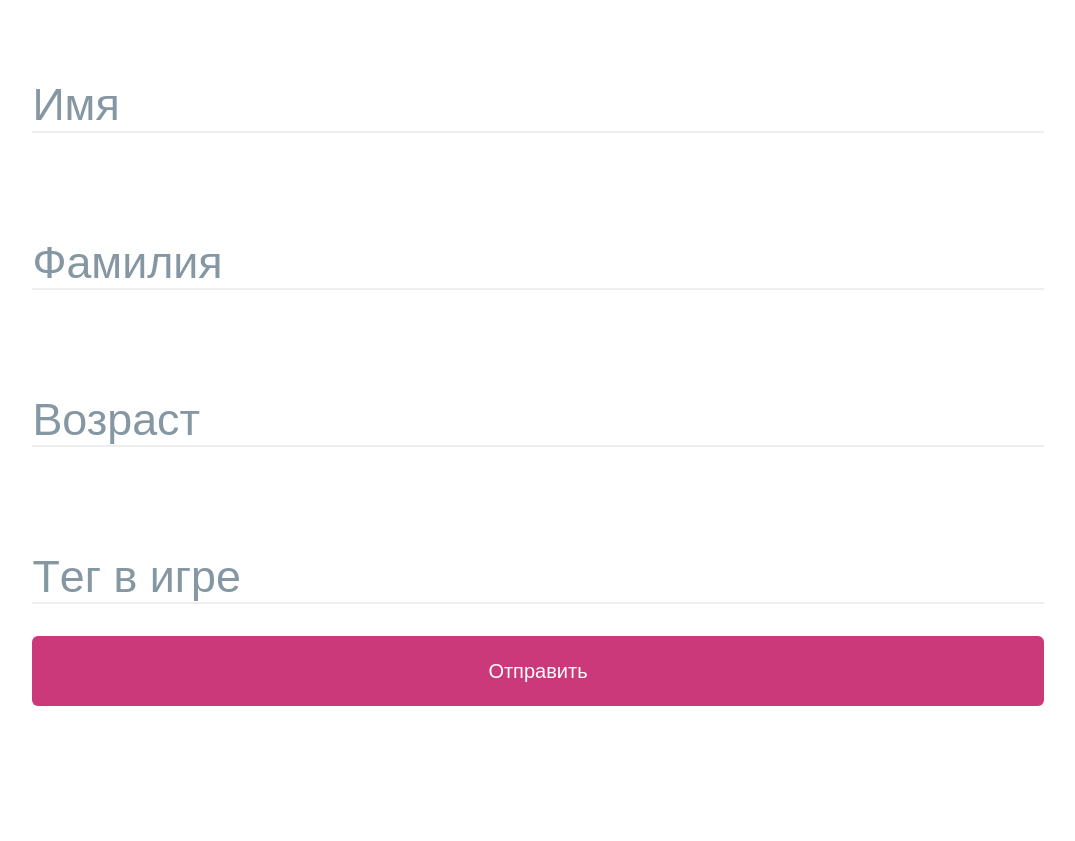
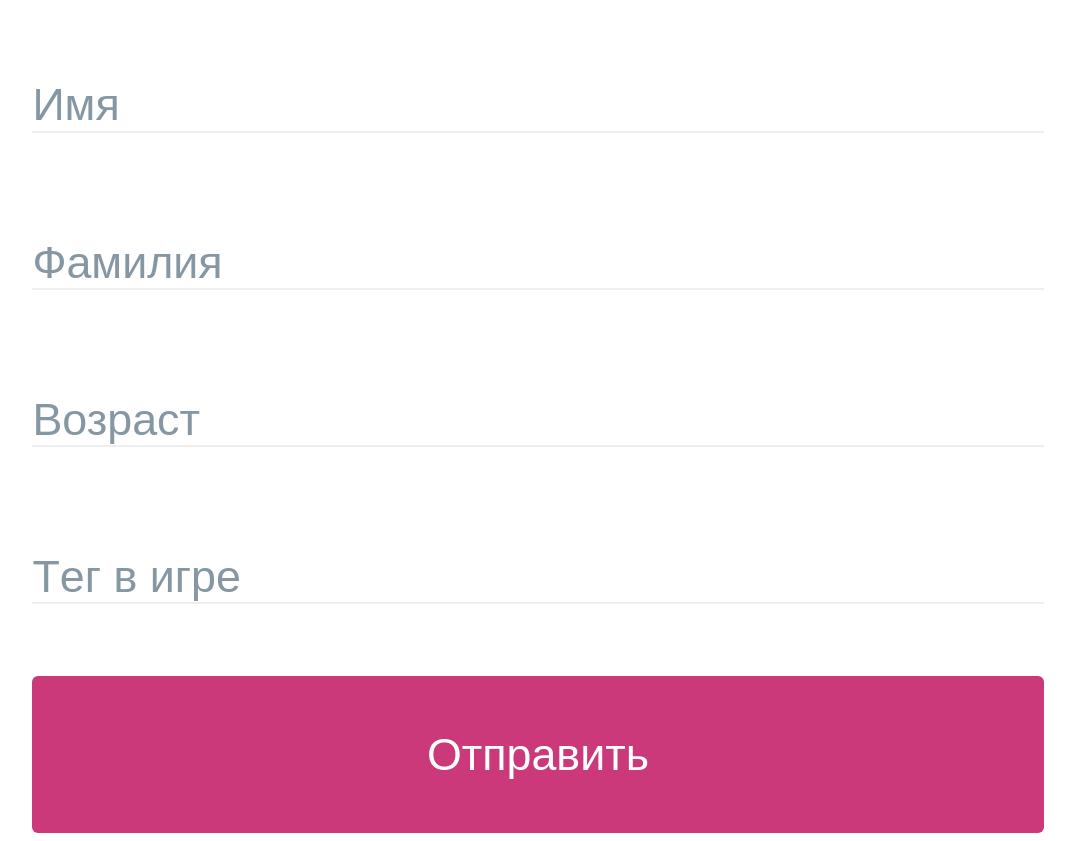
Before and after one commit to saypinkx/GameBot, a FastAPI app: page /form in a window 1280 px wide. Shown: the part 585-1426 px from the top of the page, without its empty margins (102-1177 px from the left). Before the commit the page ends 1291 px from the top, so only its background shows below. Run offline with FastAPI, Linux system fonts and the light colour scheme; some libraries are stand-ins or nearby versions.

Commit message:
edit html form

```diff
--- a/server/static/css/FormCreate.css
+++ b/server/static/css/FormCreate.css
@@ -76,12 +76,12 @@ input {
 }
 
 .action {
-	margin-top: 2rem;
+	margin-top: 4.5rem;
 }
 
 .action-button {
 	font: inherit;
-	font-size: 1.25rem;
+	font-size: 2.8rem;
 	padding: 1em;
 	width: 100%;
 	font-weight: 500;
```
